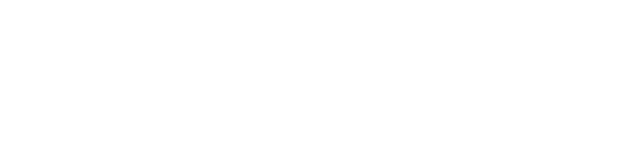
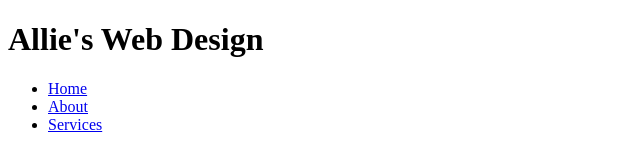
Before and after one commit to Baughn24/FullWebpageProject, a plain HTML site: page index.html in a window 1280 px wide. Shown: the whole page, without its empty margins (0-640 px from the left). Drawn offline with Linux system fonts and the light colour scheme.

Commit message:
Built out header section of html

```diff
--- a/index.html
+++ b/index.html
@@ -11,6 +11,19 @@
     <title>Allie's Web Design</title>
 </head>
 <body>
-
+    <header>
+        <div class="container">
+            <div id="branding">
+                <h1><span class="highlight">Allie's</span> Web Design</h1>
+            </div>
+            <nav>
+                <ul>
+                    <li id="current"><a href="#">Home</a></li>
+                    <li id="current"><a href="#">About</a></li>
+                    <li id="current"><a href="#">Services</a></li>
+                </ul>
+            </nav>
+        </div>
+    </header>
 </body>
 </html>
```
